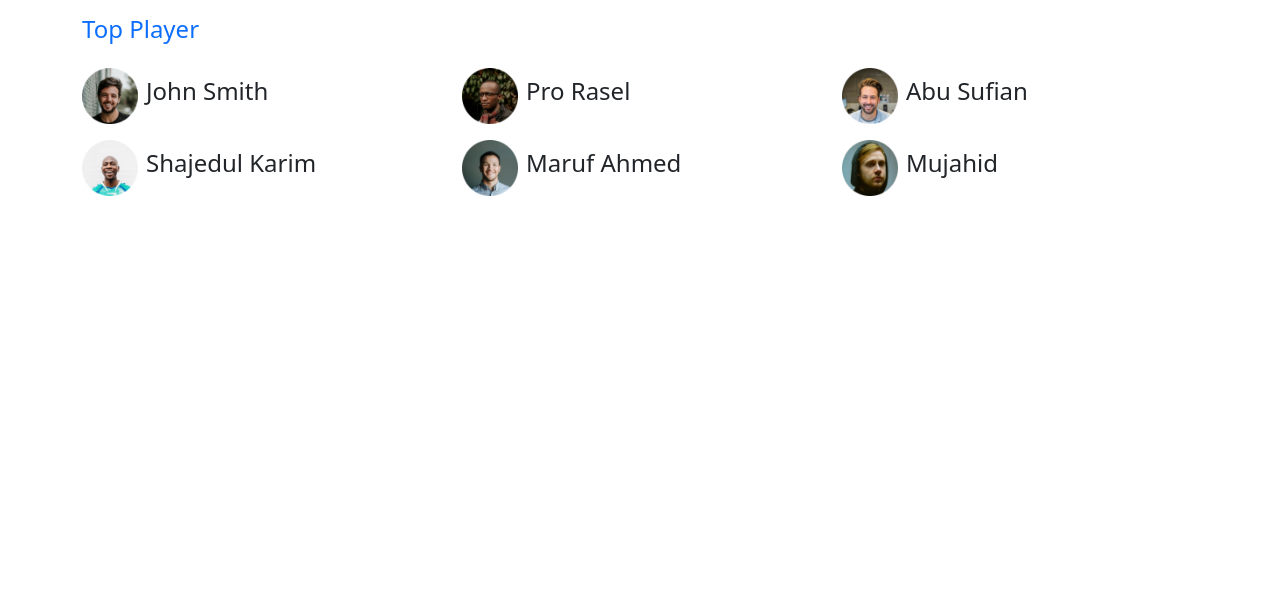
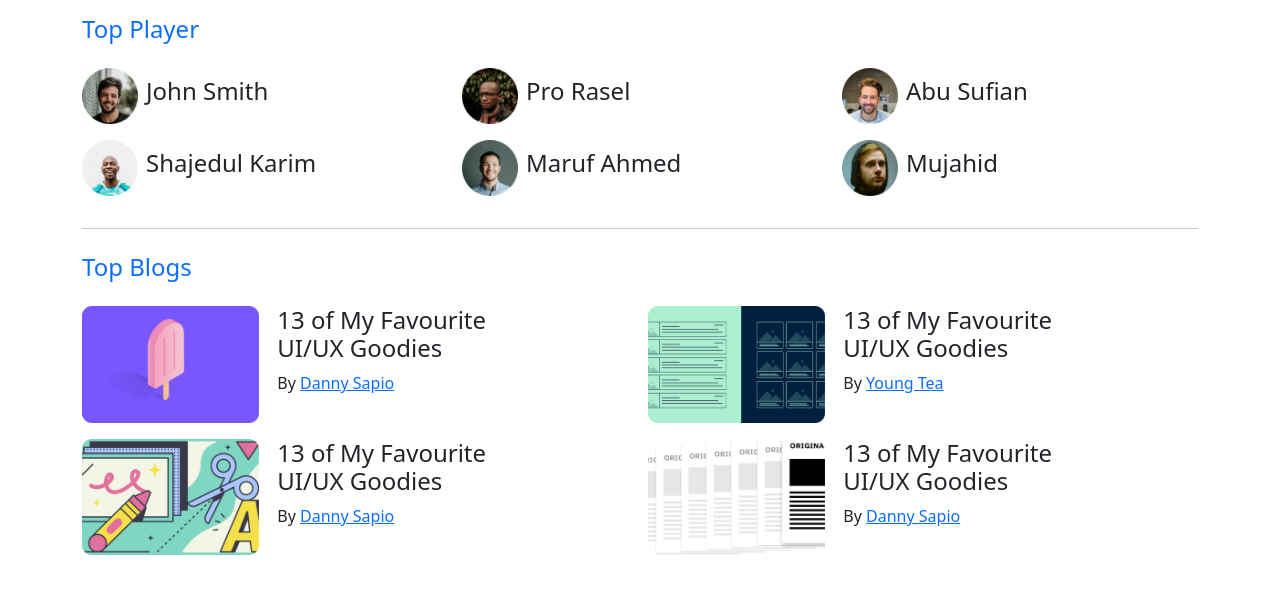
Before and after one commit to Arif1612/-bootstrap-review-practice-leaderboard, a plain HTML site: page index.html in a window 1280 px wide. Shown: the part 86-680 px from the top of the page. Drawn offline with Linux system fonts and the light colour scheme.

Commit message:
Blog part added

```diff
--- a/index.html
+++ b/index.html
@@ -79,6 +79,72 @@
                     </div>
                 </div>
             </div>
+
+            <hr>
+
+            <!--  Top Blogs-->
+            <div>
+                <h4 class="text-primary my-4">Top Blogs</h4>
+                <!-- 1 -->
+                <div class="row g-3 ">
+                    <div class="col-lg-6 col-md-12 d-flex">
+                        <div class="row">
+                            <div class="col-12 col-md-4">
+                                <img width="177px" src="images/blogs/blog-1.png" alt="">
+                            </div>
+
+                            <div class="ps-3 col-12 col-md-6">
+                                <h4>13 of My Favourite UI/UX Goodies</h4>
+                                <p>By <a href=""> Danny Sapio</a></p>
+                            </div>
+                        </div>
+                    </div>
+                    <!-- 2 -->
+                    <div class="col-lg-6 col-md-12 d-flex">
+                        <div class="row">
+                            <div class="col-12 col-md-4">
+                                <img width="177px" src="images/blogs/blog-2.png" alt="">
+                            </div>
+
+                            <div class="ps-3 col-12 col-md-6">
+                                <h4>13 of My Favourite UI/UX Goodies</h4>
+                                <p>By <a href=""> Young Tea</a></p>
+                            </div>
+                        </div>
+                    </div>
+                    <!-- 3 -->
+                    <div class="col-lg-6 col-md-12 d-flex">
+                        <div class="row">
+                            <div class="col-12 col-md-4">
+                                <img width="177px" src="images/blogs/blog-3.png" alt="">
+                            </div>
+
+                            <div class="ps-3 col-12 col-md-6">
+                                <h4>13 of My Favourite UI/UX Goodies</h4>
+                                <p>By <a href=""> Danny Sapio</a></p>
+                            </div>
+                        </div>
+                    </div>
+
+                    <!-- 4 -->
+                    <div class="col-lg-6 col-md-12 d-flex">
+                        <div class="row">
+                            <div class="col-12 col-md-4">
+                                <img width="177px" src="images/blogs/blog-4.png" alt="">
+                            </div>
+
+                            <div class="ps-3 col-12 col-md-6">
+                                <h4>13 of My Favourite UI/UX Goodies</h4>
+                                <p>By <a href=""> Danny Sapio</a></p>
+                            </div>
+                        </div>
+                    </div>
+
+
+
+
+                </div>
+            </div>
         </section>
     </main>
 
```
